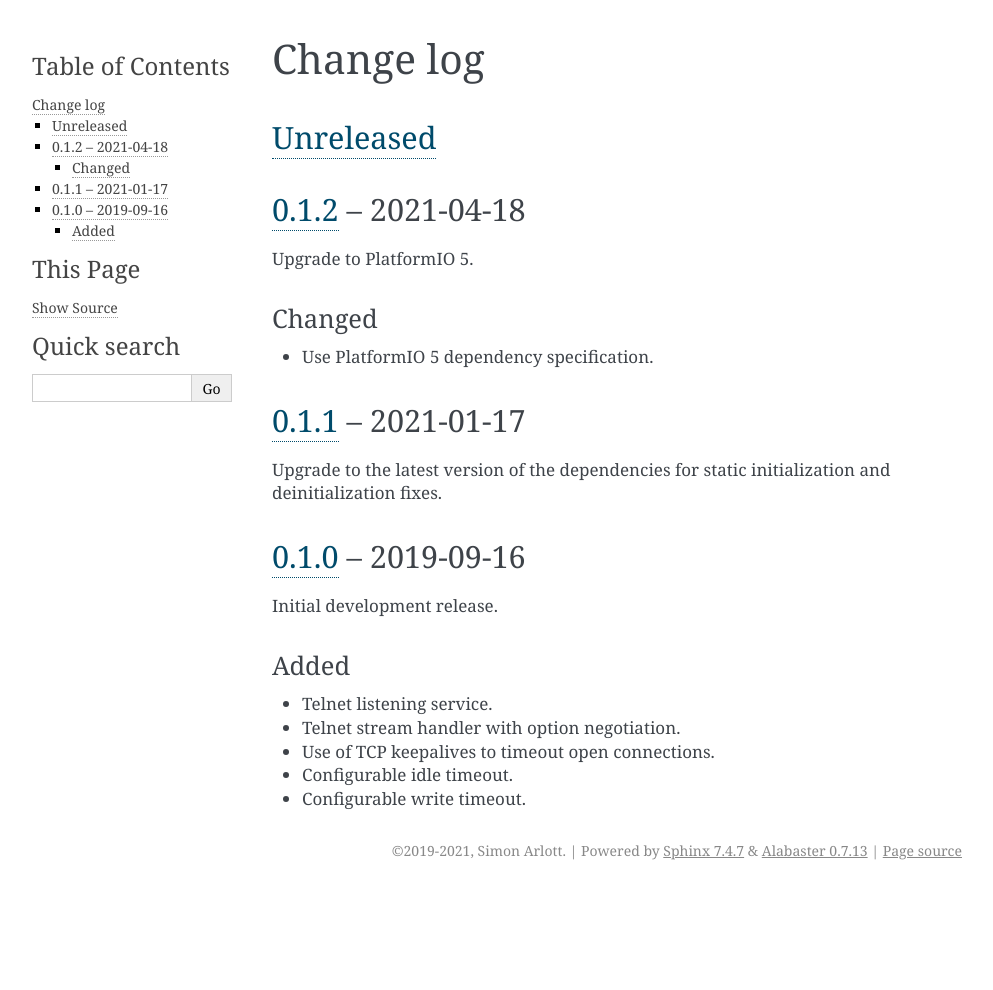
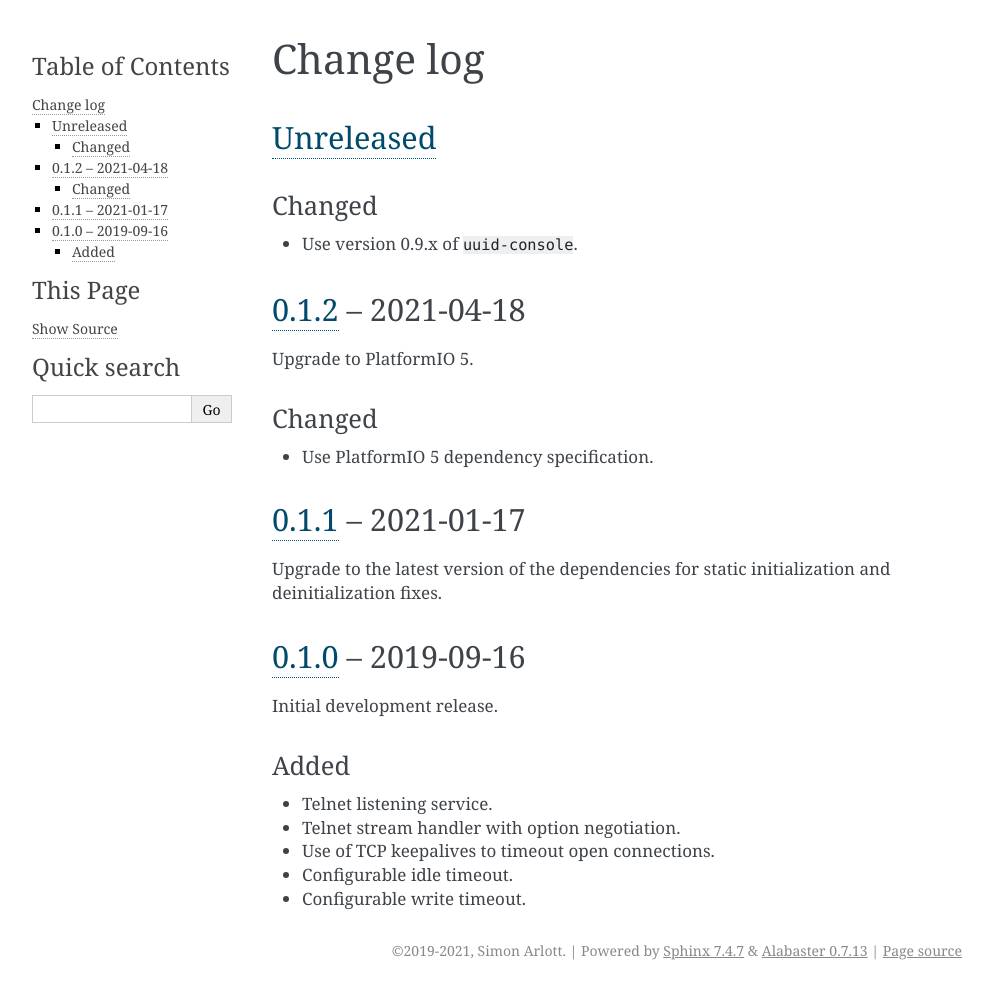
Before and after one commit to nomis/mcu-uuid-telnet, a Sphinx documentation site: the page built from docs/changelog.rst, in a window 1280 px wide. Shown: the whole page, without its empty margins (148-1141 px from the left). Built offline with Sphinx 7.4.7, drawn with Linux system fonts in a browser that asks for light colours; before the commit the page ends 900 px from its top, so only the background shows below that.

Commit message:
Use version 0.9.x of uuid-console

```diff
--- a/docs/changelog.rst
+++ b/docs/changelog.rst
@@ -3,6 +3,11 @@ Change log
 
 Unreleased_
 -----------
+
+Changed
+~~~~~~~
+
+* Use version 0.9.x of ``uuid-console``.
 
 0.1.2_ |--| 2021-04-18
 ----------------------
--- a/library.json
+++ b/library.json
@@ -27,7 +27,7 @@
 	"dependencies": {
 		"nomis/uuid-common": "^1.1.0",
 		"nomis/uuid-log": "^2.1.4",
-		"nomis/uuid-console": "^0.7.5"
+		"nomis/uuid-console": "^0.9.0"
 	},
 	"build": {
 		"flags": "-Wall -Wextra",
```
